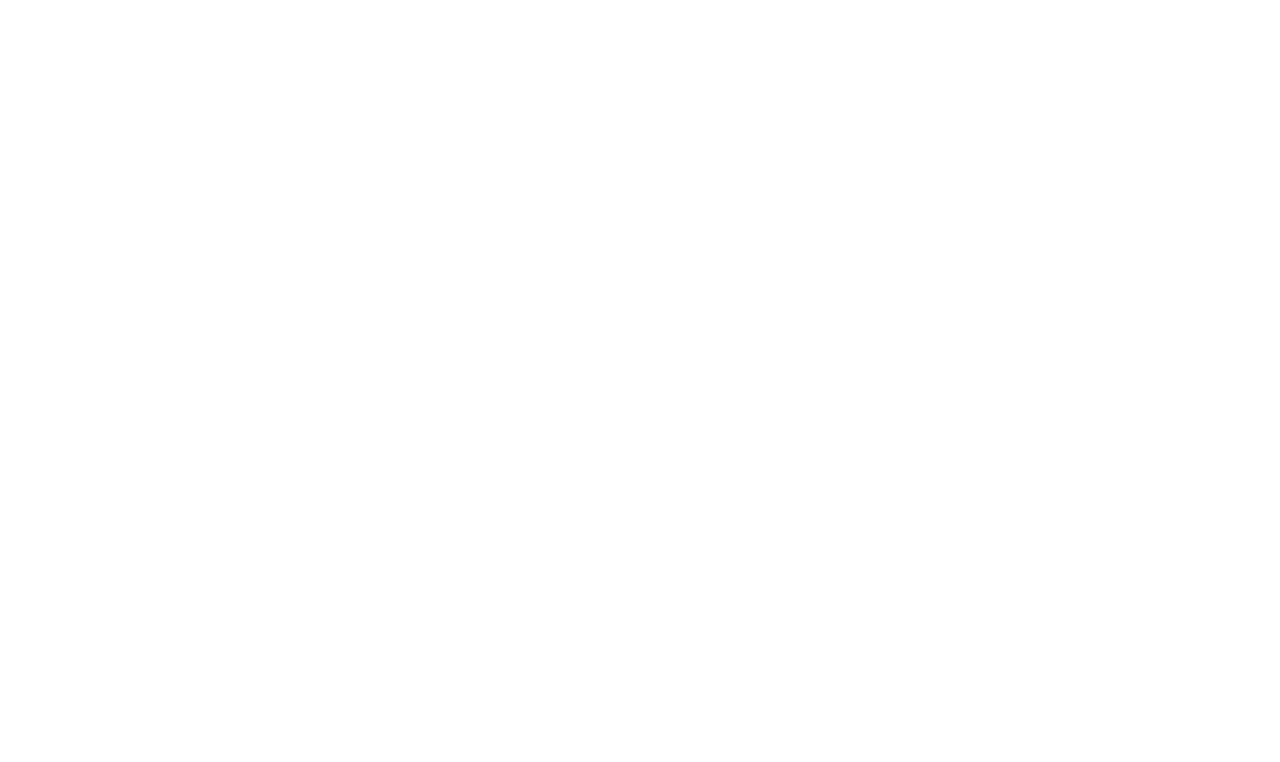
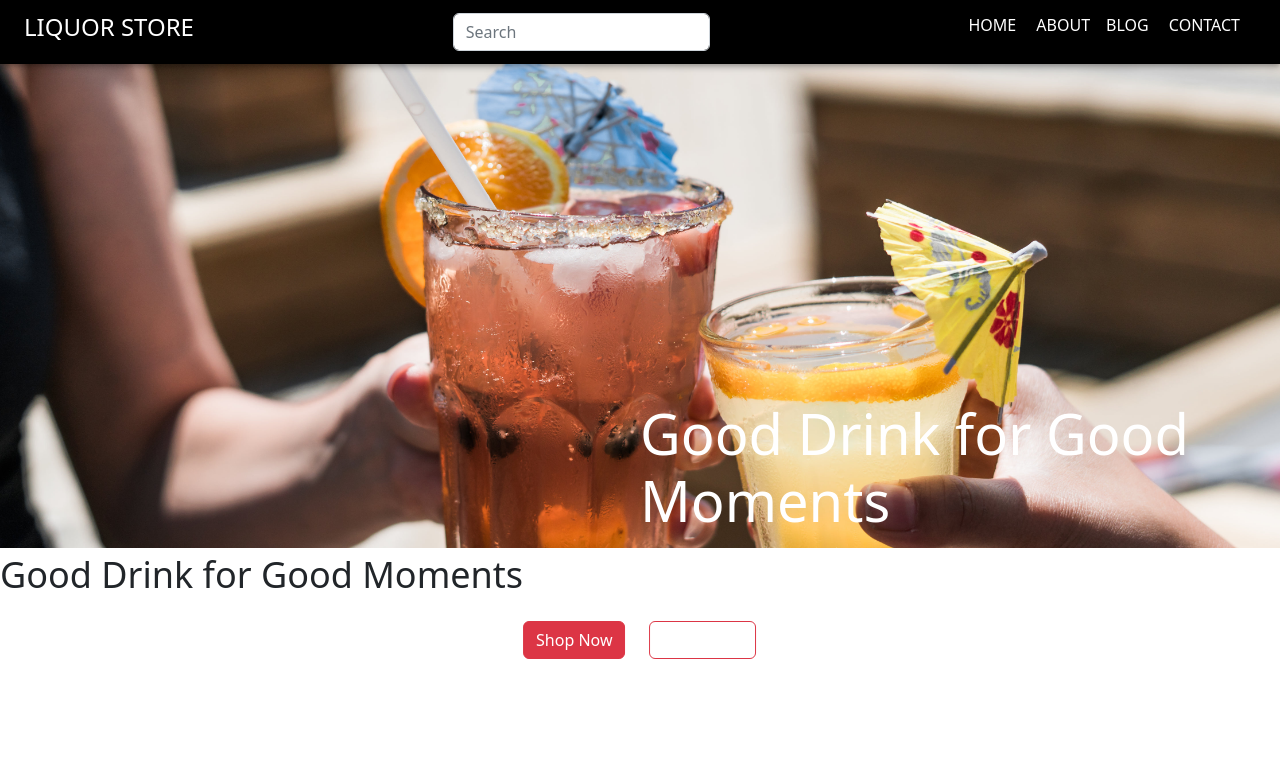
Before and after one commit to ajobo-ololade/Ecommerce, a React (Create React App) app: page / in a window 1280 px wide. Before the commit this address had no page. Shown: the top 762 px of the page. Built offline with nearby package versions, Linux system fonts and the light colour scheme.

Commit message:
Added a Redux folder

```diff
--- a/src/App.js
+++ b/src/App.js
@@ -14,7 +14,7 @@
   return (
     <>
     <Routes>
-      <Route path='/navbar' element={<LandingPage/>}/>
+      <Route path='/' element={<LandingPage/>}/>
       <Route path='/signups' element={<SignUps/>}/>
       <Route path='/signin' element={<SignIn/>}/>
       <Route path='/test' element={<Test/>}/>
--- a/src/component/Navbar2.jsx
+++ b/src/component/Navbar2.jsx
@@ -18,7 +18,7 @@
         sx={{
             // backgroundColor:"red",
           width: { sm: `calc(100% - ${drawerWidth}px)` },
-          ml: { sm: `${drawerWidth}px` },
+          ml: { sm: `${drawerWidth}px` },backgroundColor:'black'
         }}
       >
         <Toolbar>
```
Also changed, not shown: src/Redux/Actions.js (added), src/Redux/Reducers.js (added), src/Redux/Store.js (added).
